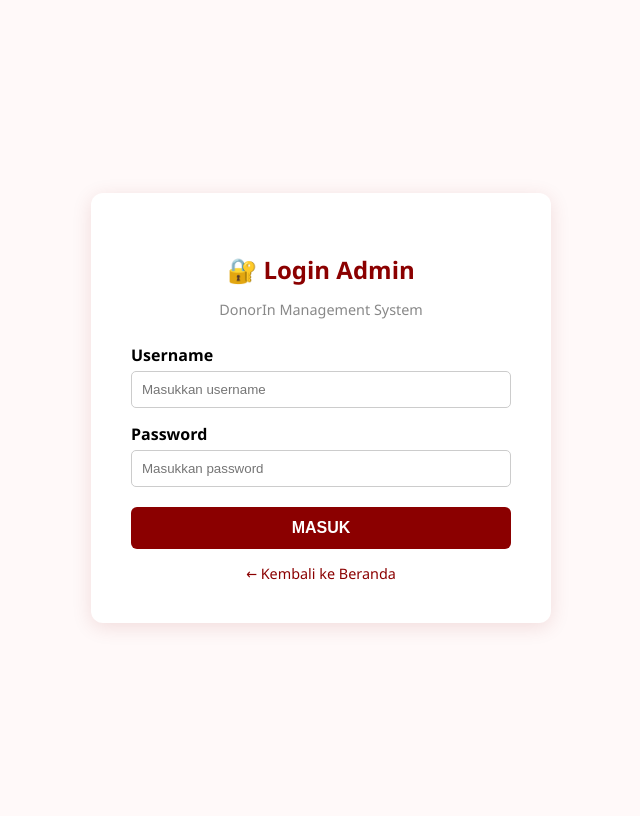
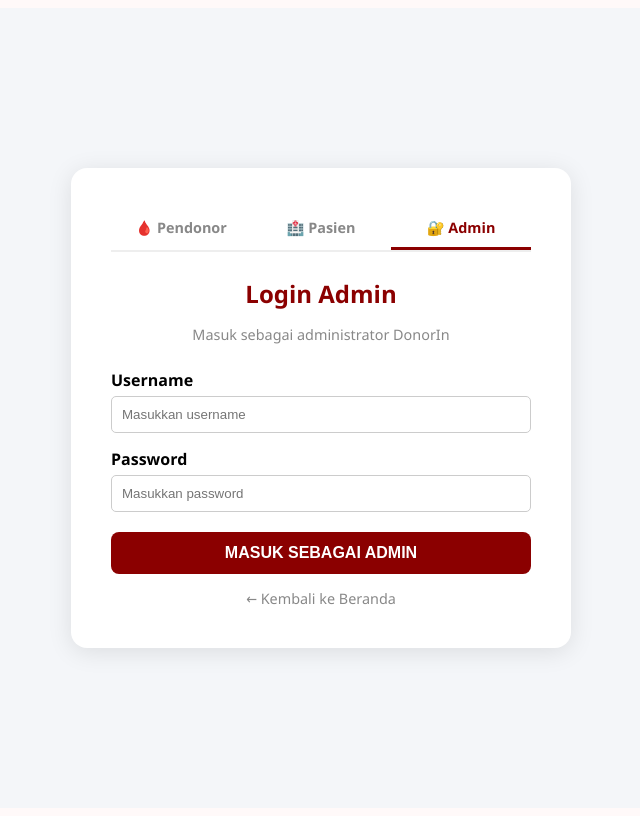
Before and after one commit to zunnunqorina/DonorIn, a PHP site: page /auth/login_admin.php in a window 1280 px wide. Shown: the whole page, without its empty margins (319-959 px from the left). Run offline with PHP 8.4, Linux system fonts and the light colour scheme.

Commit message:
perbaiki login

```diff
--- a/auth/login_admin.php
+++ b/auth/login_admin.php
@@ -5,30 +5,21 @@ if (isset($_SESSION['admin_login']) && $_SESSION['admin_login'] === true) {
     exit;
 }
 $pesan_error = "";
-
 if (isset($_POST['login'])) {
     $username = mysqli_real_escape_string($conn, trim($_POST['username']));
     $password = mysqli_real_escape_string($conn, trim($_POST['password']));
-
-    $query = "SELECT * FROM admin
-              WHERE username = '$username' AND password = ('$password')";
+    $query = "SELECT * FROM admin WHERE username = '$username' AND password = '$password'";
     $hasil = mysqli_query($conn, $query);
-
     if (mysqli_num_rows($hasil) == 1) {
         $data = mysqli_fetch_assoc($hasil);
-
         $_SESSION['admin_login']    = true;
         $_SESSION['admin_username'] = $data['username'];
-
         header("Location: ../pages/admin/dashboard_admin.php");
         exit;
     } else {
         $pesan_error = "❌ Username atau password salah!";
     }
 }
-
-
-
 ?>
 <!DOCTYPE html>
 <html lang="id">
@@ -36,67 +27,21 @@ if (isset($_POST['login'])) {
     <meta charset="UTF-8">
     <meta name="viewport" content="width=device-width, initial-scale=1.0">
     <title>DonorIn — Login Admin</title>
-    <link rel="stylesheet" href="assets/styles.css">
-    <style>
-        .halaman-login {
-            min-height: 100vh;
-            display: flex;
-            align-items: center;
-            justify-content: center;
-            background: #fff9f9;
-        }
-        .kotak-login {
-            background: white;
-            padding: 40px;
-            border-radius: 12px;
-            box-shadow: 0 4px 20px rgba(139,0,0,0.12);
-            width: 100%;
-            max-width: 380px;
-        }
-        .kotak-login h2 {
-            color: #8b0000;
-            text-align: center;
-            margin-bottom: 8px;
-        }
-        .kotak-login p {
-            text-align: center;
-            color: #888;
-            font-size: 0.9rem;
-            margin-bottom: 25px;
-        }
-        .kotak-login .grup-form input {
-            width: 100%;
-            box-sizing: border-box;
-        }
-        .tombol-login {
-            width: 100%;
-            padding: 12px;
-            background: #8b0000;
-            color: white;
-            border: none;
-            border-radius: 6px;
-            font-size: 1rem;
-            font-weight: bold;
-            cursor: pointer;
-            margin-top: 5px;
-        }
-        .tombol-login:hover { background: #6b0000; }
-        .link-kembali {
-            display: block;
-            text-align: center;
-            margin-top: 15px;
-            color: #8b0000;
-            font-size: 0.9rem;
-            text-decoration: none;
-        }
-        .link-kembali:hover { text-decoration: underline; }
-    </style>
+    <link rel="stylesheet" href="../assets/styles.css">
 </head>
 <body>
-    <div class="halaman-login">
-        <div class="kotak-login">
-            <h2>🔐 Login Admin</h2>
-            <p>DonorIn Management System</p>
+<div class="halaman-auth">
+    <div class="kotak-auth">
+
+        <!-- TAB sama persis kayak login pendonor -->
+        <div class="tab-auth">
+            <a href="login_pendonor.php">🩸 Pendonor</a>
+            <a href="login_pasien.php">🏥 Pasien</a>
+            <a href="login_admin.php" class="aktif-tab">🔐 Admin</a>
+        </div>
+
+        <h2 style="color:#8b0000; text-align:center;">Login Admin</h2>
+        <p style="text-align:center;">Masuk sebagai administrator DonorIn</p>
 
         <?php if ($pesan_error): ?>
             <div class="pesan-error"><?php echo $pesan_error; ?></div>
@@ -104,21 +49,19 @@ if (isset($_POST['login'])) {
 
         <form method="POST" action="login_admin.php">
             <div class="grup-form">
-                    <label for="username">Username</label>
-                    <input type="text" id="username" name="username"
-                           placeholder="Masukkan username" required>
+                <label>Username</label>
+                <input type="text" name="username" placeholder="Masukkan username" required>
             </div>
             <div class="grup-form">
-                    <label for="password">Password</label>
-                    <input type="password" id="password" name="password"
-                           placeholder="Masukkan password" required>
+                <label>Password</label>
+                <input type="password" name="password" placeholder="Masukkan password" required>
             </div>
-                <button type="submit" name="login" class="tombol-login">
-                    MASUK
+            <button type="submit" name="login" class="tombol-auth tombol-auth-merah">
+                MASUK SEBAGAI ADMIN
             </button>
         </form>
 
-            <a href="../index.php" class="link-kembali">← Kembali ke Beranda</a>
+        <a href="../index.php" class="link-auth" style="color:#888;">← Kembali ke Beranda</a>
     </div>
 </div>
 </body>
--- a/auth/login_pendonor.php
+++ b/auth/login_pendonor.php
@@ -42,9 +42,9 @@ mysqli_close($conn);
 <div class="halaman-auth">
     <div class="kotak-auth">
         <div class="tab-auth">
-            <a href="auth/login_pendonor.php" class="aktif-tab">🩸 Pendonor</a>
+            <a href="login_pendonor.php" class="aktif-tab">🩸 Pendonor</a>
             <a href="login_pasien.php">🏥 Pasien</a>
-            <a href="auth/login_admin.php">🔐 Admin</a>
+            <a href="login_admin.php">🔐 Admin</a>
         </div>
         <h2 style="color:#8b0000; text-align:center;">Login Pendonor</h2>
         <p style="text-align:center;">Masuk sebagai pendonor darah aktif</p>
```
Lines whose indentation alone changed are shown as unchanged.
